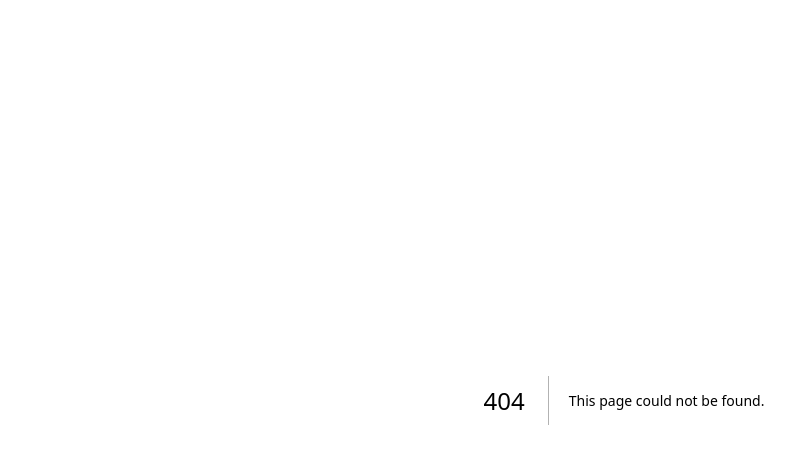
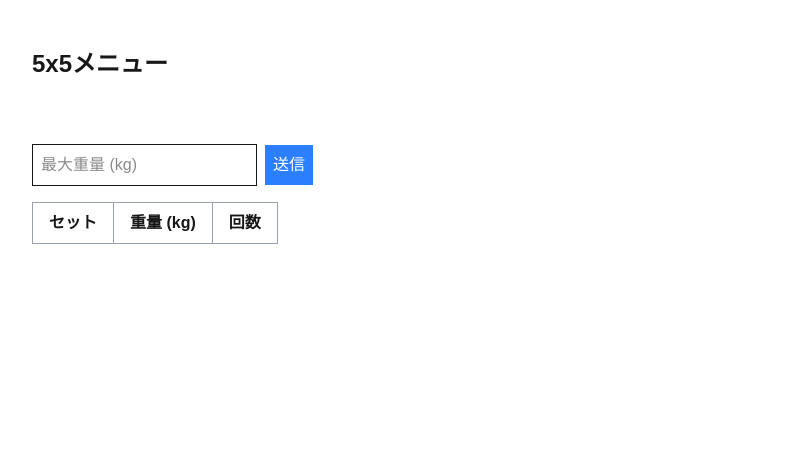
Before and after one commit to y-soliloquy/kintore-pocket-frontend, a Next.js app: page /fivetimesfive in a window 1280 px wide. Before the commit this address had no page. Shown: the top 464 px of the page, without its empty margins (16-811 px from the left). Built offline with nearby package versions, Linux system fonts and the light colour scheme.

Commit message:
5x5専用画面を用意

```diff
--- a/src/app/hello/components/menu_table.tsx
+++ b/src/app/components/menu_table.tsx
@@ -33,8 +33,6 @@ export default function MenuTable() {
 
     return (
         <div className="p-6">
-            <h1 className="text-2xl font-bold">5x5 メニュー</h1>
-
             <form onSubmit={handleSubmit} className="mt-4 space-x-2">
                 <input
                 type="number"
--- /dev/null
+++ b/src/app/fivetimesfive/page.tsx
@@ -0,0 +1,12 @@
+'use server'
+
+import MenuTable from "../components/menu_table"
+
+export default async function FiveTimesFivePage() {
+    return (
+        <main className="p-6">
+        <h1 className='text-2xl font-bold p-6'>5x5メニュー</h1>
+        <MenuTable></MenuTable>
+        </main>
+    )
+}
--- a/src/app/hello/page.tsx
+++ b/src/app/hello/page.tsx
@@ -1,6 +1,6 @@
 'use server'
 
-import MenuTable from "./components/menu_table"
+import MenuTable from "../components/menu_table"
 
 export default async function HelloPage() {
     // リポジトリのデプロイ先が決まったら、そこのパスを利用する。.envで管理する
```
